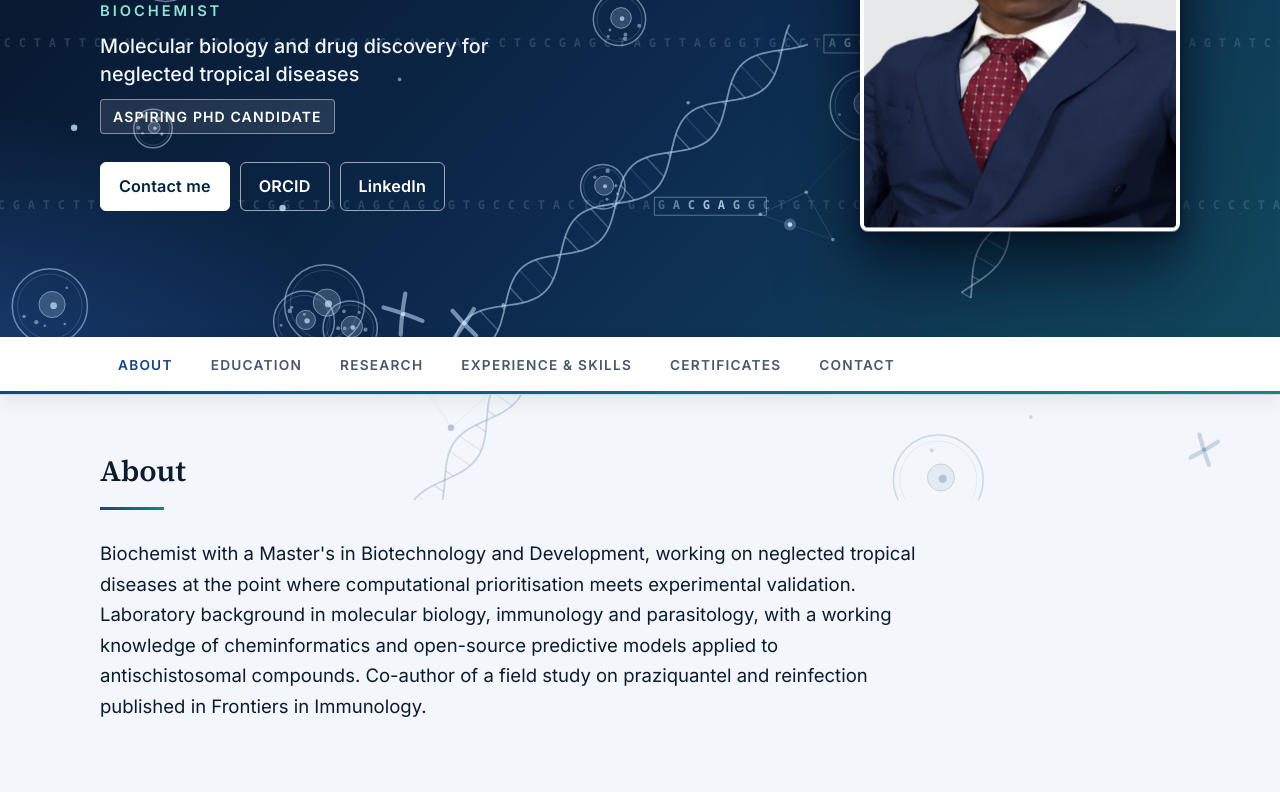
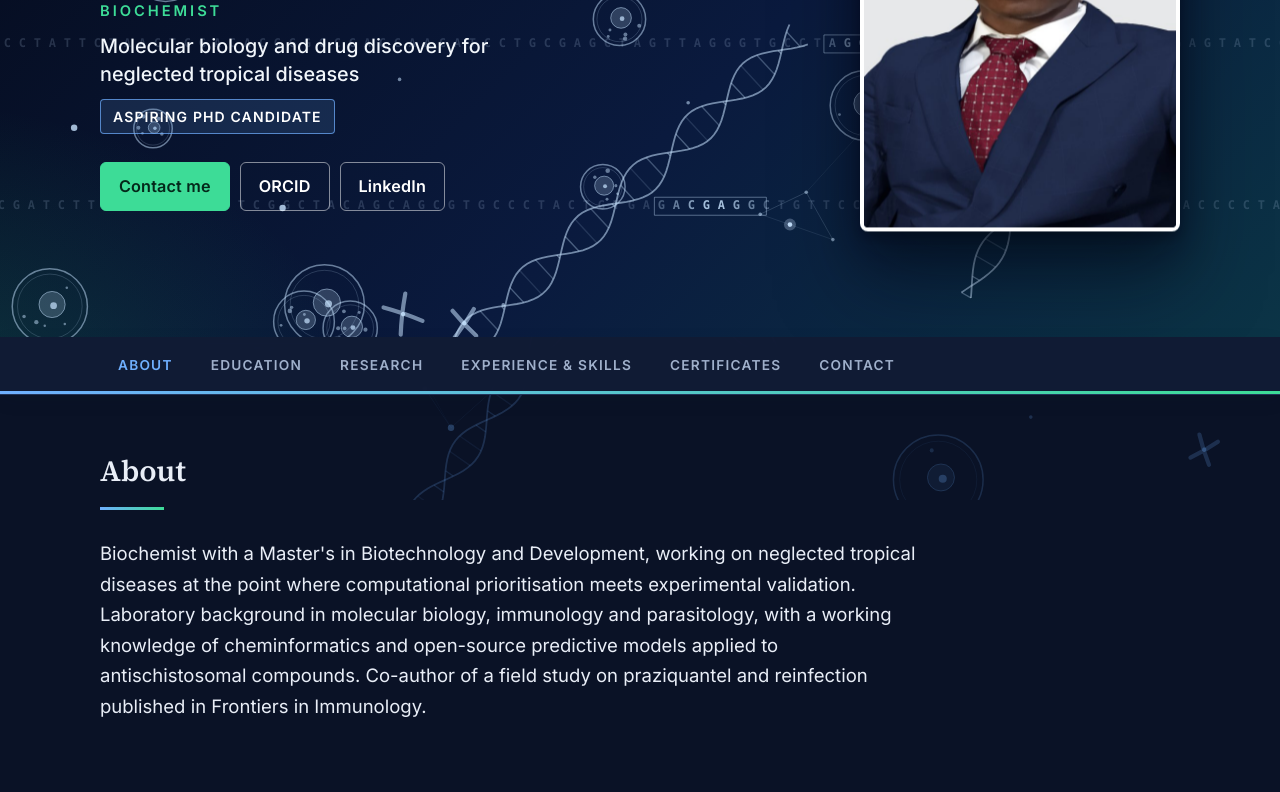
Before and after one commit to BayeckBorel/BayeckBorel.github.io, a plain HTML site: page index.html in a window 1280 px wide. Shown: the part 300-1092 px from the top of the page. Drawn offline with Linux system fonts and the light colour scheme; animation ran at ten frames a second.

Commit message:
Fluorescence palette: night background, DNA blue, cell green; dark by default with light variant
Co-Authored-By: Claude Sonnet 5.5 <noreply@anthropic.com>

```diff
--- a/app.js
+++ b/app.js
@@ -254,7 +254,7 @@
   $("#langBtn").addEventListener("click", () => { lang = lang === "en" ? "fr" : "en"; store.set("lang", lang); render(); });
   $("#themeBtn").addEventListener("click", () => {
     const root = document.documentElement;
-    const dark = root.dataset.theme === "dark";
+    const dark = root.dataset.theme !== "light";
     root.dataset.theme = dark ? "light" : "dark"; store.set("theme", root.dataset.theme);
   });
   document.addEventListener("click", e => {
--- a/index.html
+++ b/index.html
@@ -13,6 +13,7 @@
 <meta property="og:image:width" content="1200">
 <meta property="og:image:height" content="627">
 <meta name="twitter:card" content="summary_large_image">
+<meta name="theme-color" content="#0a1226">
 <link rel="icon" type="image/svg+xml" href="favicon.svg">
 <link rel="preconnect" href="https://fonts.googleapis.com">
 <link rel="preconnect" href="https://fonts.gstatic.com" crossorigin>
--- a/styles.css
+++ b/styles.css
@@ -351,3 +351,30 @@ nav a{font-size:.69rem;letter-spacing:.055em;padding:8px 6px}
 }
 @media (prefers-reduced-motion:reduce){.tabpanel.enter{animation:none}.pg{transition:none}.tabprog{transition:none}}
 @media print{.tabbar,.pager{display:none}.tabpanel[hidden]{display:block}}
+
+/* ================= Palette Fluorescence : nuit, bleu ADN, vert cellule ================= */
+:root{
+  --bg:#0a1226; --surface:#111c36; --fg:#e9eef7; --muted:#9fb0cb; --line:#223357;
+  --accent:#6fb0ff; --accent2:#3ddc97; --accent-soft:#162a52; --on-accent:#04122b; --mark:#f5b86b; --motif:111,176,255;
+  --c-dd:#6fb0ff; --c-lab:#3ddc97; --c-data:#b99bff; --c-clin:#ff8fb8; --c-event:#8c9bb5;
+  --shadow:0 1px 2px rgba(0,0,0,.35),0 8px 18px rgba(0,0,0,.4),0 24px 48px rgba(0,0,0,.45);
+  --shadow-up:0 2px 4px rgba(0,0,0,.4),0 14px 28px rgba(0,0,0,.5),0 36px 70px rgba(0,0,0,.6);
+  color-scheme:dark }
+:root[data-theme="light"]{
+  --bg:#eef3fb; --surface:#ffffff; --fg:#0a1226; --muted:#4a5b78; --line:#d0dae9;
+  --accent:#1f56c4; --accent2:#0e9a68; --accent-soft:#e1ebfa; --on-accent:#ffffff; --mark:#9a4a12; --motif:31,86,196;
+  --c-dd:#1f56c4; --c-lab:#0e9a68; --c-data:#6247aa; --c-clin:#c23a73; --c-event:#7d8793;
+  --shadow:0 1px 2px rgba(10,18,38,.06),0 6px 14px rgba(10,18,38,.08),0 22px 44px rgba(10,18,38,.13);
+  --shadow-up:0 2px 4px rgba(10,18,38,.07),0 12px 24px rgba(10,18,38,.12),0 34px 64px rgba(10,18,38,.2);
+  color-scheme:light }
+.hero-band{background:
+  radial-gradient(900px 520px at 90% -15%,rgba(47,111,224,.45),transparent 62%),
+  radial-gradient(760px 520px at -8% 115%,rgba(31,185,122,.22),transparent 62%),
+  linear-gradient(135deg,#050b1c 0%,#0a1a3e 56%,#0b3446 100%)}
+.tagline .role{color:#3ddc97}
+.hero-band .eyebrow{color:#3ddc97}
+.hero-band .btn:not(.ghost){background:#3ddc97;color:#04281a;border-color:#3ddc97}
+.hero-band .btn.ghost{border-color:rgba(255,255,255,.5)}
+.tagline .pill{border-color:rgba(111,176,255,.7);background:rgba(111,176,255,.14)}
+main h2::after{background:linear-gradient(90deg,#6fb0ff,#3ddc97)}
+:root[data-theme="light"] main h2::after{background:linear-gradient(90deg,#1f56c4,#0e9a68)}
```
Also changed, not shown: assets/og.jpg, favicon.svg.
